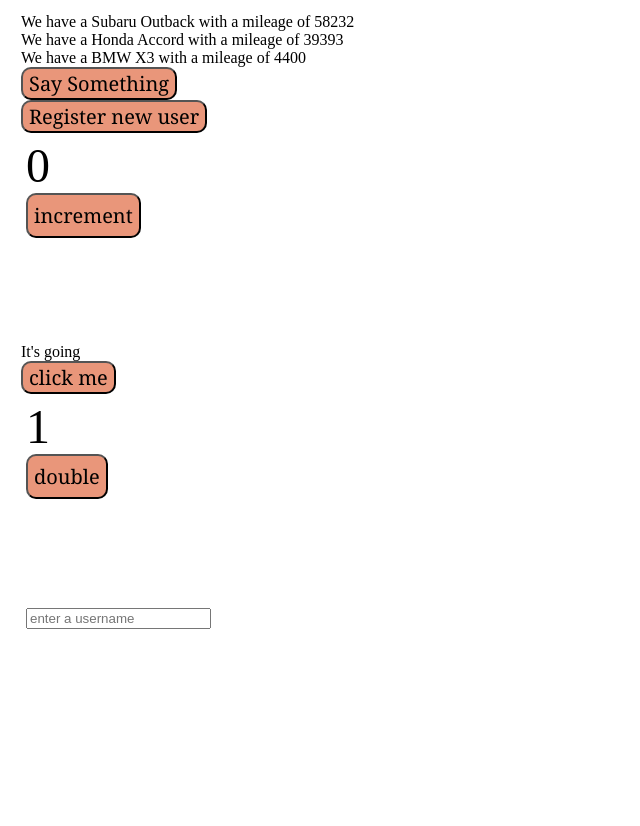
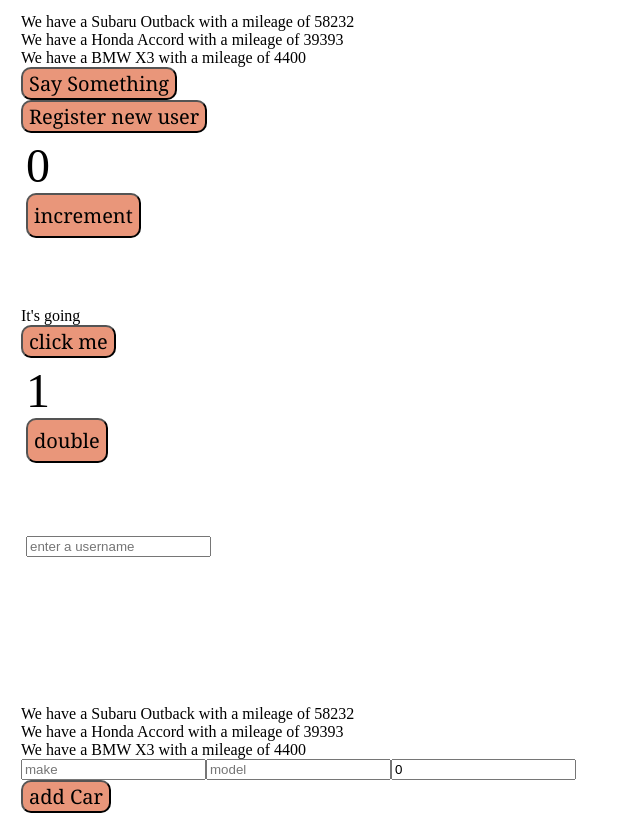
Before and after one commit to abu18saud/Angular-NestJS, an Angular app in the folder app/: page / in a window 1280 px wide. Shown: the top 826 px of the page, without its empty margins (0-640 px from the left). Built offline with nearby package versions, Linux system fonts and the light colour scheme.

Commit message:
الانتهاء من فصل The Angular Framework
The Angular Framework

```diff
--- a/app/src/app/app.component.html
+++ b/app/src/app/app.component.html
@@ -45,7 +45,20 @@
     <input [(ngModel)]="username" placeholder="enter a username">
   </div>
 
+  <div>
+    <div *ngFor="let car of cars">
+      We have a {{car.make}} {{car.model}} with a mileage of {{car.miles}}
+    </div>
+  </div>
 
+  <div>
+    <input [(ngModel)]="make" placeholder="make">
+    <input [(ngModel)]="model" placeholder="model">
+    <input type="number" [(ngModel)]="miles" placeholder="miles">
+  </div>
+
+
+  <button (click)="addCar()">add Car</button>
 
 
 </body>
--- a/app/src/app/app.component.ts
+++ b/app/src/app/app.component.ts
@@ -9,11 +9,14 @@
   styleUrls: ['./app.component.css']
 })
 export class AppComponent {
+
+  cars: Car[];
+  make: string = "";
+  model: string = "";
+  miles: number = 0;
   username: string = "";
 
   title = 'app';
-
-  cars: Car[];
 
   constructor(private transportationService: TransportationService) {
     this.cars = this.transportationService.getCars();
@@ -42,6 +45,10 @@
     this.phrase += " ..and going";
   }
 
+  addCar(){
+    const newCar: Car = {make: this.make, model: this.model, miles: this.miles };
+    this.transportationService.addCar(newCar);
+  }
 
 
 }
--- a/app/src/app/app.module.ts
+++ b/app/src/app/app.module.ts
@@ -8,6 +8,9 @@
 imports: [ BrowserModule, FormsModule ],
 declarations: [ AppComponent ],
 bootstrap: [ AppComponent ]
+
+
+
 })
 
 export class AppModule { }
--- a/app/src/app/transportation.service.ts
+++ b/app/src/app/transportation.service.ts
@@ -17,9 +17,13 @@
   constructor() { }
 
   // this is where we will write methods to export our Car array
-  // NEW CODE
+  // new code
   getCars() {
     return this.cars;
+   }
+
+  addCar(car: Car){
+    this.cars.push(car);
   }
 
 
```
Also changed, not shown: 1 other file (tests, documents, lock files or other folders).
